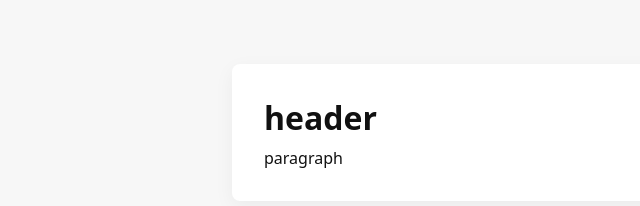
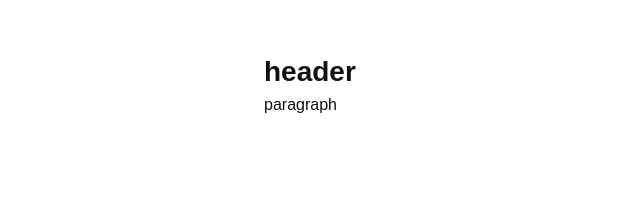
Before and after one commit to blakrrr/portfolio, a plain HTML site: page index.html in a window 1280 px wide. Shown: the whole page, without its empty margins (16-656 px from the left). Drawn offline with Linux system fonts and the light colour scheme.

Commit message:
adjusting css; frankly, it might've been the most basic thing ever. intended, but not great.

```diff
--- a/styles.css
+++ b/styles.css
@@ -1,7 +1,24 @@
-body { font-family: system-ui, -apple-system, "Segoe UI", Roboto, "Helvetica Neue", Arial; margin: 4rem; color: #111; background: #f7f7f7; }
+body {
+	font-family: Arial, Helvetica, sans-serif;
+	margin: 2rem;
+	color: #111;
+	background: #ffffff;
+}
 
-.container { max-width: 720px; margin: 0 auto; background: white; padding: 2rem; border-radius: 8px; box-shadow: 0 6px 20px rgba(0,0,0,0.05); }
+.container {
+	max-width: 720px;
+	margin: 0 auto;
+	background: #ffffff;
+	padding: 1.5rem;
+	border-radius: 4px;
+}
 
-h1 { font-size: 2rem; margin: 0 0 .5rem; }
+h1 {
+	font-size: 1.75rem;
+	margin: 0 0 0.5rem 0;
+}
 
-p { font-size: 1rem; margin: 0; }
+p {
+	font-size: 1rem;
+	margin: 0;
+}
```
